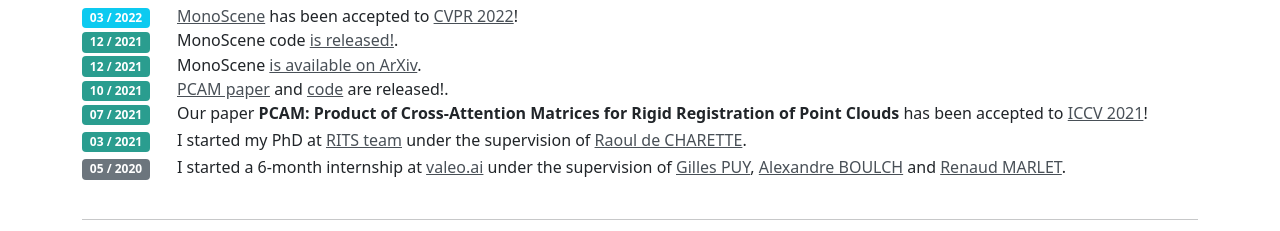
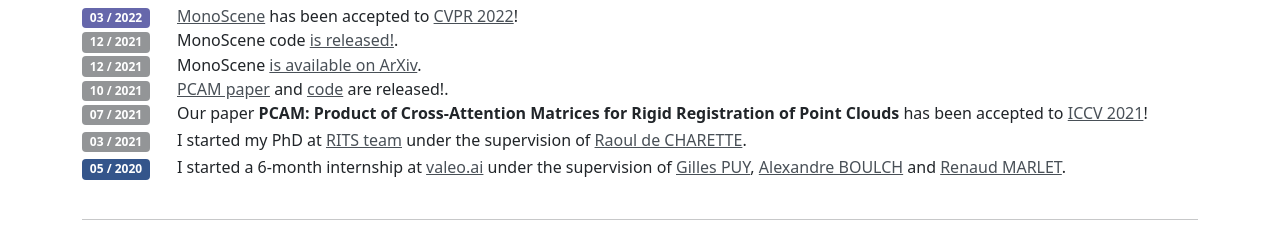
Before and after one commit to anhquancao/anhquancao_old.github.io, a plain HTML site: page index.html in a window 1280 px wide. Shown: the part 428-659 px from the top of the page. Drawn offline with nearby package versions, Linux system fonts and the light colour scheme; some icons are missing.

Commit message:
update color

```diff
--- a/index.html
+++ b/index.html
@@ -44,18 +44,31 @@
             color: #212529;
         }
         .bg-primary {
-            background-color: #2a9d8f!important;
+            background-color: #2a9d8f;
         }
         .btn-success {
-            background-color: #2a9d8f!important;
+            background-color: #2a9d8f;
         }
 
         a:hover {
             color: #2a9d8f;
         }
         .btn-success:hover {
-            background-color: #4cb8ab!important;
+            background-color: #4cb8ab;
         }
+
+        .color2022 {
+            background-color: #6667AB!important
+        }
+
+        .color2021 {
+            background-color: #939597;
+        }
+
+        .color2020 {
+            background-color: #34558b;
+        }
+
     </style>
 </head>
 <body>
@@ -126,7 +139,7 @@
         </div>
         <div class="row">
             <div class="col-sm-2 col-md-2 col-lg-1">
-                <span class="badge bg-info">03 / 2022</span>
+                <span class="badge color2022">03 / 2022</span>
             </div>
             <div class="col-sm-10 col-md-10 col-lg-11">
                 <a href="https://cv-rits.github.io/MonoScene/" target="_blank">MonoScene</a> has been accepted to <a href="https://cvpr2022.thecvf.com/" target="_blank">CVPR 2022</a>!
@@ -134,7 +147,7 @@
         </div>
 	    <div class="row">
             <div class="col-sm-2 col-md-2 col-lg-1">
-                <span class="badge bg-primary">12 / 2021</span>
+                <span class="badge color2021">12 / 2021</span>
             </div>
             <div class="col-sm-10 col-md-10 col-lg-11">
                 MonoScene code <a href="https://github.com/cv-rits/MonoScene" target="_blank"> is released!</a>.
@@ -142,7 +155,7 @@
         </div>
         <div class="row">
             <div class="col-sm-2 col-md-2 col-lg-1">
-                <span class="badge bg-primary">12 / 2021</span>
+                <span class="badge color2021">12 / 2021</span>
             </div>
             <div class="col-sm-10 col-md-10 col-lg-11">
                 MonoScene <a href="https://arxiv.org/abs/2112.00726" target="_blank">is available on ArXiv</a>.
@@ -150,7 +163,7 @@
         </div>
         <div class="row">
             <div class="col-sm-2 col-md-2 col-lg-1">
-                <span class="badge bg-primary">10 / 2021</span>
+                <span class="badge color2021">10 / 2021</span>
             </div>
             <div class="col-sm-10 col-md-10 col-lg-11">
                 <a href="https://arxiv.org/abs/2110.01269" target="_blank">PCAM paper</a> and <a href="https://github.com/valeoai/PCAM" target="_blank">code</a> are released!.
@@ -158,7 +171,7 @@
         </div>
         <div class="row">
             <div class="col-sm-2 col-md-2 col-lg-1">
-                <span class="badge bg-primary">07 / 2021</span>
+                <span class="badge color2021">07 / 2021</span>
             </div>
             <div class="col-sm-10 col-md-10 col-lg-11">
                 Our paper <b>PCAM: Product of Cross-Attention Matrices for Rigid Registration of Point Clouds</b> has been accepted to
@@ -169,7 +182,7 @@
 
         <div class="row">
             <div class="col-sm-2 col-md-2 col-lg-1">
-                <span class="badge bg-primary">03 / 2021</span>
+                <span class="badge color2021">03 / 2021</span>
             </div>
             <div class="col-sm-10 col-md-10 col-lg-11">
                 I started my PhD at <a href="https://team.inria.fr/rits/" target="_blank">RITS team</a> under the supervision of
@@ -180,7 +193,7 @@
 
         <div class="row">
             <div class="col-sm-2 col-md-2 col-lg-1">
-                <span class="badge bg-secondary">05 / 2020</span>
+                <span class="badge color2020">05 / 2020</span>
             </div>
             <div class="col-sm-10 col-md-10 col-lg-11">
                 I started a 6-month internship at <a href="https://ptrckprz.github.io/valeoai/" target="_blank">valeo.ai</a> under the
```
